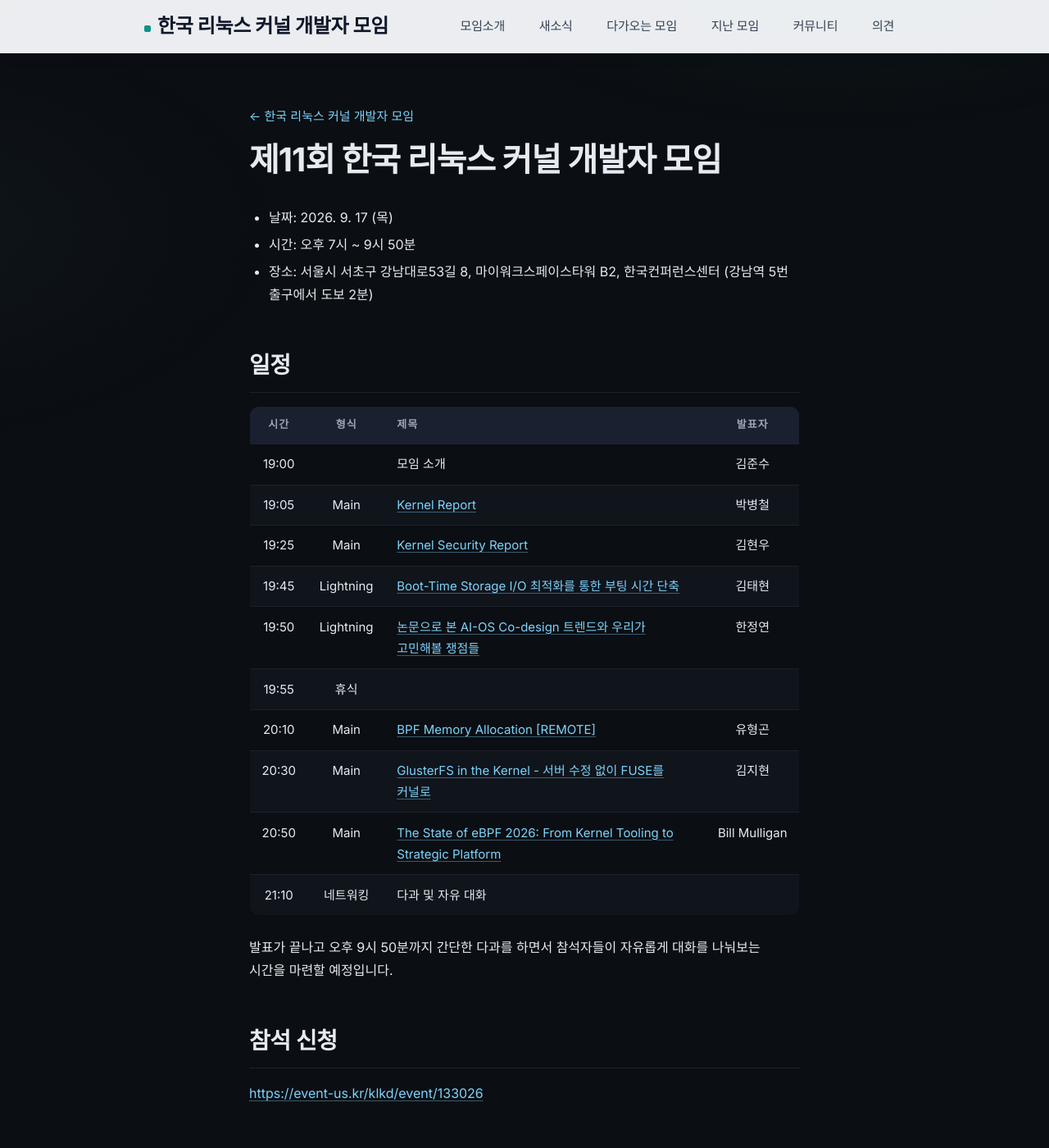
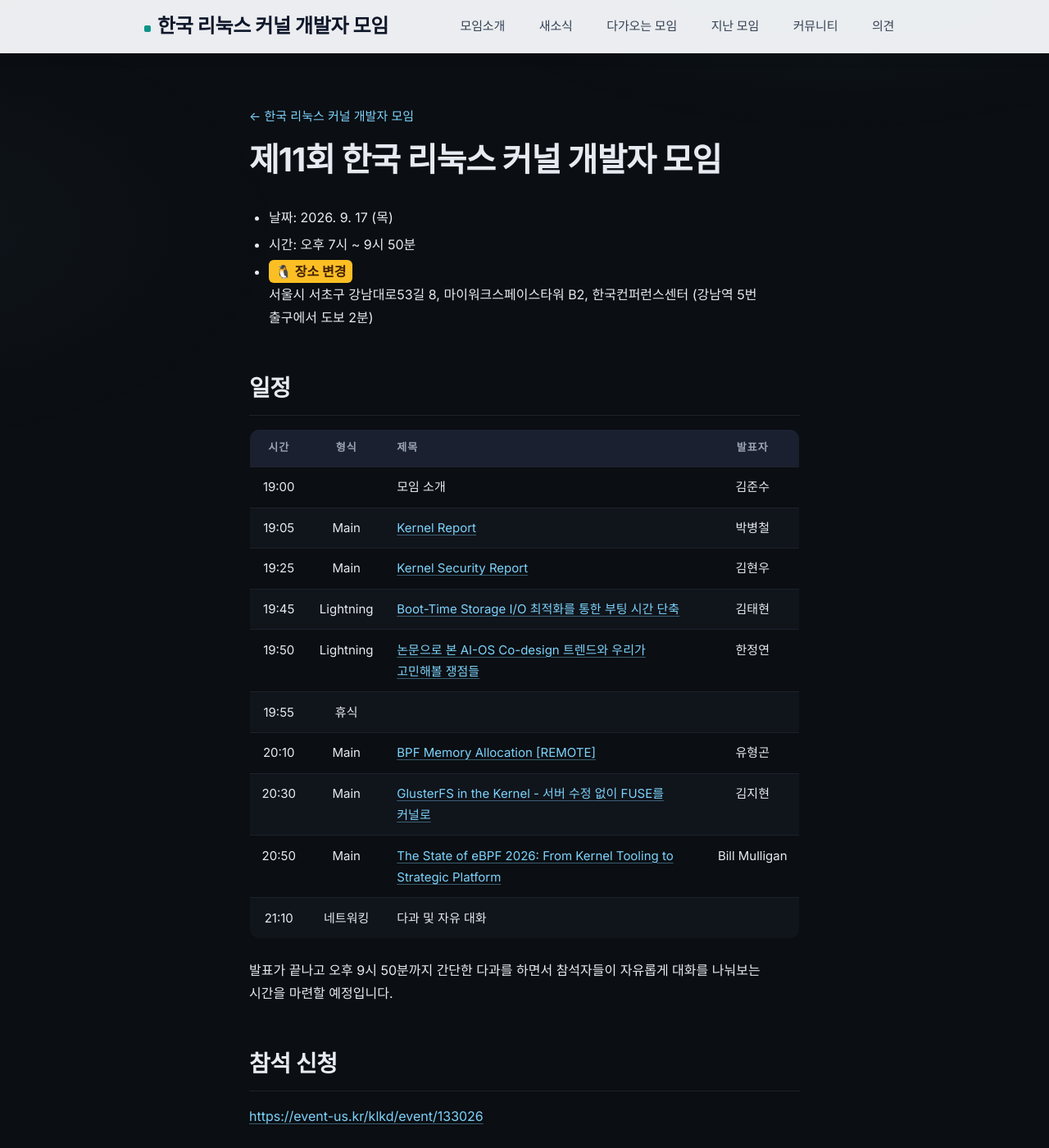
Before and after one commit to kernel-dev-ko/kernel-dev-ko.github.io, a Jekyll site: the page built from 11th/index.md, in a window 1280 px wide and 1400 px high. Shown: the whole window at 82% size. Built offline with Jekyll 4.4.1, drawn with Linux system fonts in a browser that asks for light colours.

Commit message:
Update venue information

```diff
--- a/11th/index.md
+++ b/11th/index.md
@@ -8,7 +8,8 @@ permalink: 11th/
 
 * 날짜: 2026. 9. 17 (목)
 * 시간: 오후 7시 ~ 9시 50분
-* 장소: 서울시 서초구 강남대로53길 8, 마이워크스페이스타워 B2, 한국컨퍼런스센터 (강남역 5번 출구에서 도보 2분)
+* <span class="venue-change-notice">🐧 장소 변경</span><br>
+  서울시 서초구 강남대로53길 8, 마이워크스페이스타워 B2, 한국컨퍼런스센터 (강남역 5번 출구에서 도보 2분)
 
 ## 일정
 
--- a/_data/meetups.yml
+++ b/_data/meetups.yml
@@ -7,6 +7,7 @@
 #   date:   YYYY-MM-DD (확정된 날짜) 또는 yyyy
 #   status: upcoming | past
 #   venue:  장소 (선택)
+#   venue_changed: 장소 변경 여부 (선택)
 #   rsvp:   참가신청 url (선택)
 #   topics: 발표 주제 요약 (선택, 배열)
 
@@ -15,6 +16,7 @@
   title: 제11회 한국 리눅스 커널 개발자 모임
   date: 2026-09-17
   status: upcoming
+  venue_changed: true
   venue: 서울시 서초구 강남대로53길 8, 마이워크스페이스타워 B2, 한국컨퍼런스센터 (강남역 5번 출구에서 도보 2분)
   time: 오후 7시 ~ 9시 50분
   rsvp:
--- a/_data/news.yml
+++ b/_data/news.yml
@@ -5,6 +5,11 @@
 #   title: 제목
 #   body: 본문 (Markdown/HTML 모두 허용; Liquid 에서 markdownify 됩니다)
 #   link: (선택) 강조해서 보여줄 외부 링크 { url, label }
+
+- date: 2026-09-07
+  title: 제11회 모임 장소 변경
+  body: >-
+    참가 신청 인원 증가에 따라 보다 넓고 쾌적한 환경에서 행사를 진행하기 위해 행사 장소가 변경되었습니다.
 
 - date: 2026-08-19
   title: 제11회 발표자/주제 확정 및 참가신청 오픈
--- a/_includes/sections/next-meetup.html
+++ b/_includes/sections/next-meetup.html
@@ -39,7 +39,10 @@
         {%- if next_meetup.venue %}
         <div>
           <dt>장소</dt>
-          <dd>{{ next_meetup.venue }}</dd>
+          <dd>
+            {%- if next_meetup.venue_changed %}<span class="venue-change-notice">🐧 장소 변경</span><br>{% endif -%}
+            {{ next_meetup.venue }}
+          </dd>
         </div>
         {%- endif %}
       </dl>
--- a/assets/css/style.css
+++ b/assets/css/style.css
@@ -416,6 +416,17 @@ body::before {
   margin: 0;
   color: var(--color-text);
   font-size: var(--fs-md);
+}
+.venue-change-notice {
+  display: inline-flex;
+  align-items: center;
+  gap: 0.3rem;
+  padding: 0.15rem 0.5rem;
+  border-radius: var(--radius-sm);
+  background: var(--color-warning);
+  color: #422006;
+  font-weight: 800;
+  line-height: 1.4;
 }
 .meetup-card__actions {
   display: flex;
```
